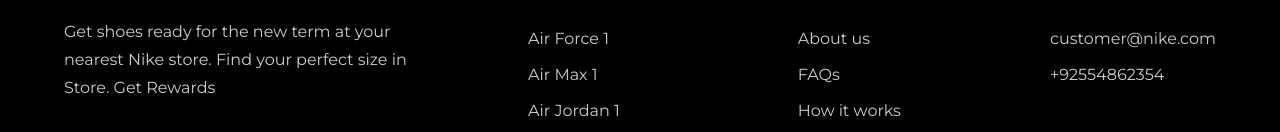
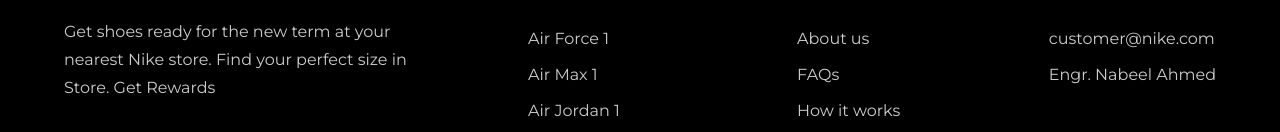
Before and after one commit to Metaverse-Nabeel/nike, a React (Vite) app: page / in a window 1280 px wide. Shown: the part 4920-5052 px from the top of the page. Built offline with nearby package versions, Linux system fonts and the light colour scheme; a web font is replaced by a local one.

Commit message:
Update contact information

```diff
--- a/src/constants/index.js
+++ b/src/constants/index.js
@@ -112,7 +112,7 @@
         title: "Get in touch",
         links: [
             { name: "customer@nike.com", link: "mailto:customer@nike.com" },
-            { name: "+92554862354", link: "tel:+92554862354" },
+            { name: "Engr. Nabeel Ahmed", link: "tel:++923215674724" },
         ],
     },
 ];
```
